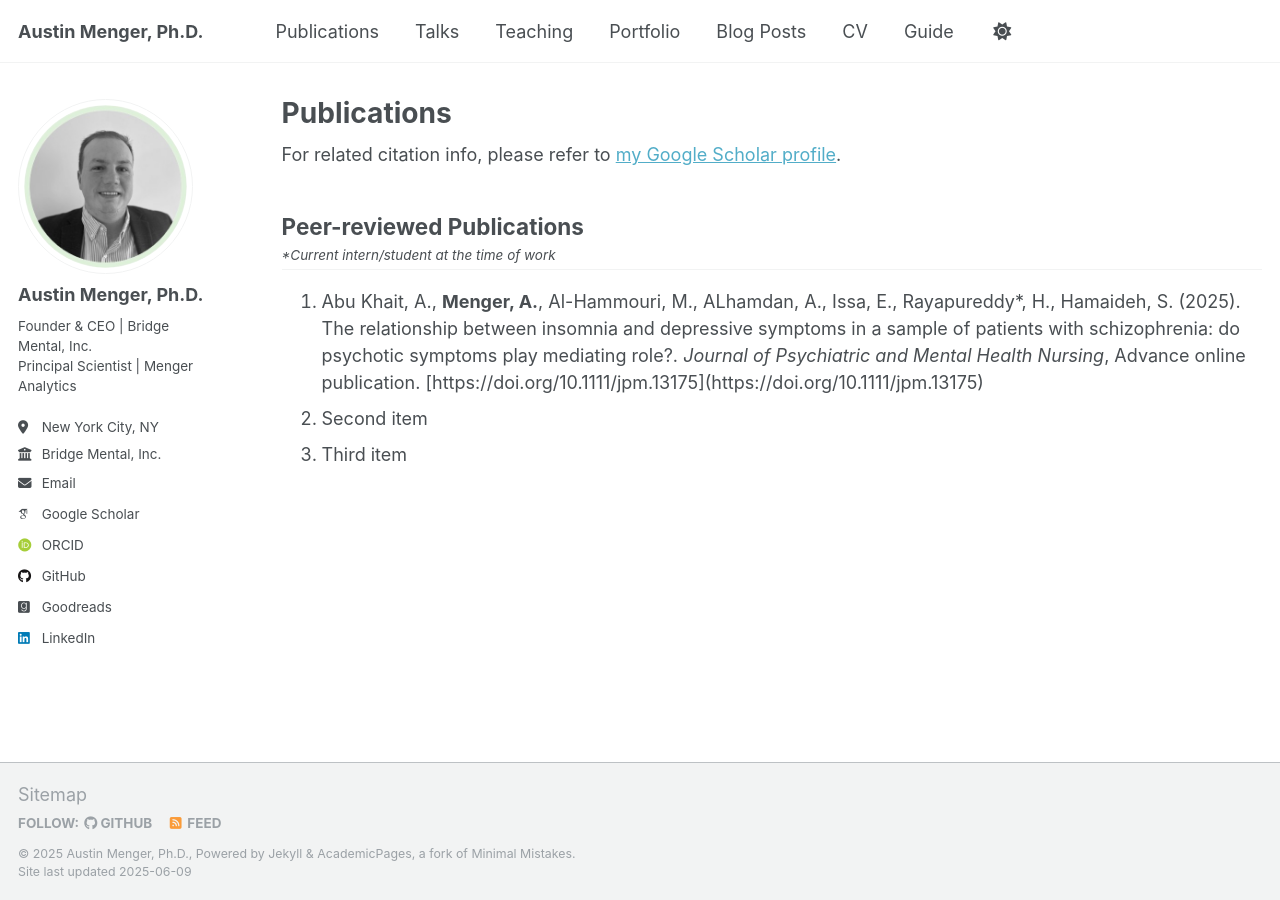
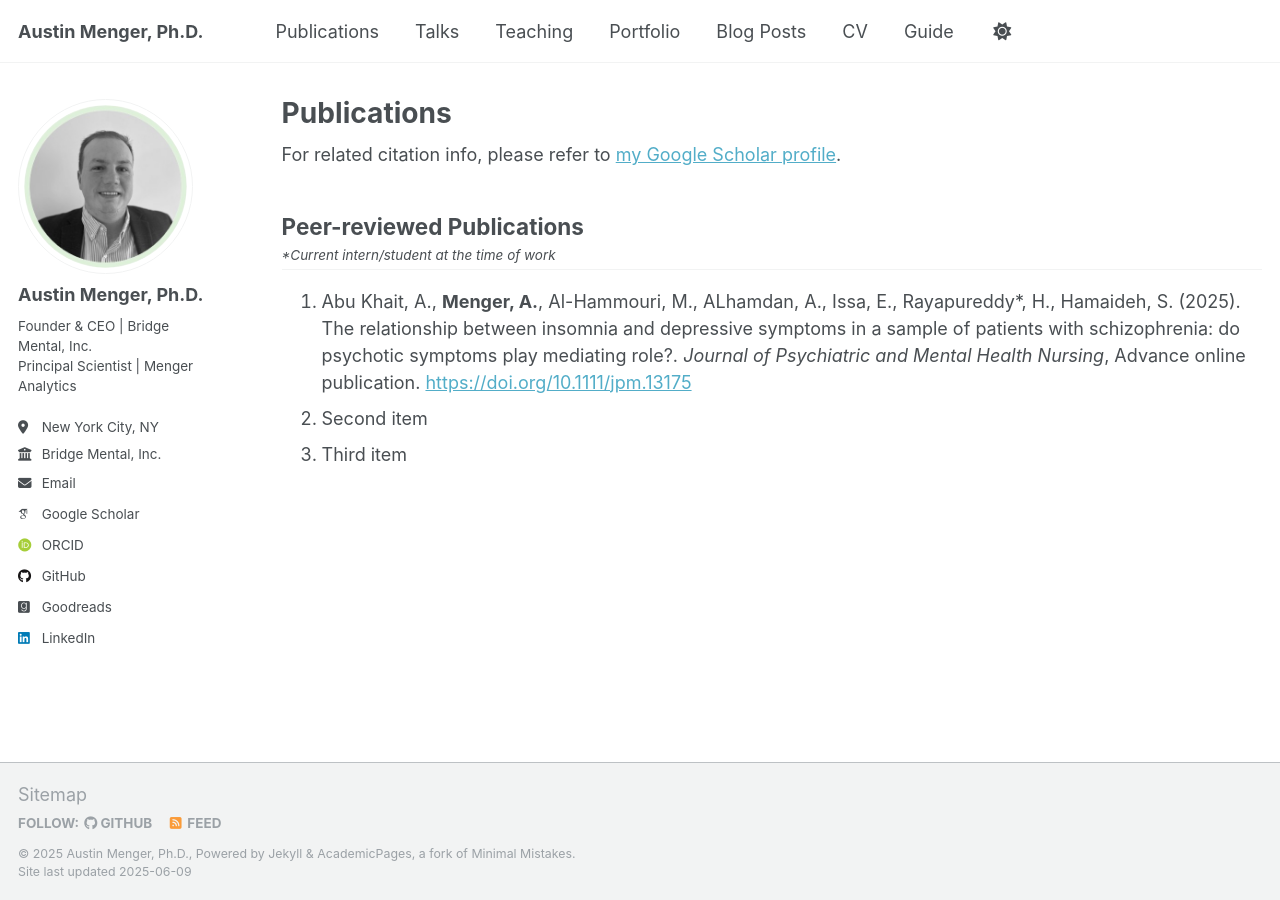
Before and after one commit to austinmenger/austinmenger.github.io, a Jekyll site: the page built from _pages/publications.html, in a window 1280 px wide. Built offline with Jekyll 4.4.1, drawn with Linux system fonts in a browser that asks for light colours; some web fonts are replaced; part of the change alters nothing that is shown.

Commit message:
Update publications.html

```diff
--- a/_pages/publications.html
+++ b/_pages/publications.html
@@ -20,7 +20,7 @@ author_profile: true
 <hr style="margin-top: 0.2em;" />
 
 <ol>
-  <li>Abu Khait, A., <strong> Menger, A.</strong>, Al-Hammouri, M., ALhamdan, A., Issa, E., Rayapureddy*, H., Hamaideh, S. (2025). The relationship between insomnia and depressive symptoms in a sample of patients with schizophrenia: do psychotic symptoms play  mediating role?.<em> Journal of Psychiatric and Mental Health Nursing</em>, Advance online publication. [https://doi.org/10.1111/jpm.13175](https://doi.org/10.1111/jpm.13175) </li>
+  <li>Abu Khait, A., <strong> Menger, A.</strong>, Al-Hammouri, M., ALhamdan, A., Issa, E., Rayapureddy*, H., Hamaideh, S. (2025). The relationship between insomnia and depressive symptoms in a sample of patients with schizophrenia: do psychotic symptoms play  mediating role?.<em> Journal of Psychiatric and Mental Health Nursing</em>, Advance online publication. <a href="https://doi.org/10.1111/jpm.13175">https://doi.org/10.1111/jpm.13175</a> </li>
   <li>Second item</li>
   <li>Third item</li>
 </ol>
```
